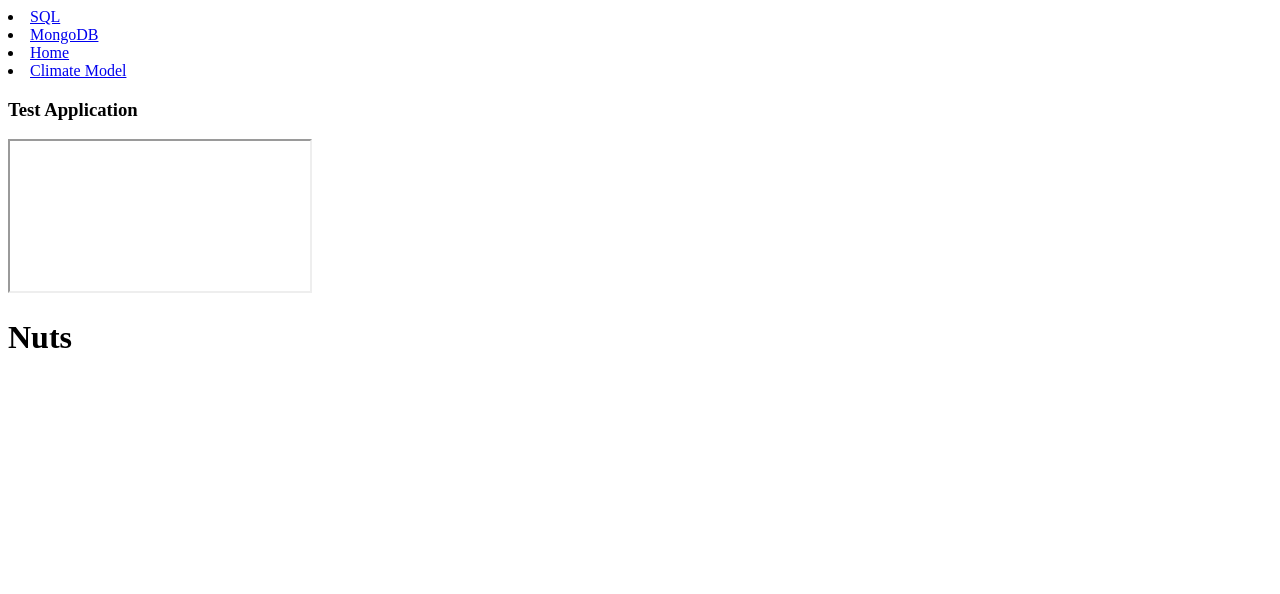
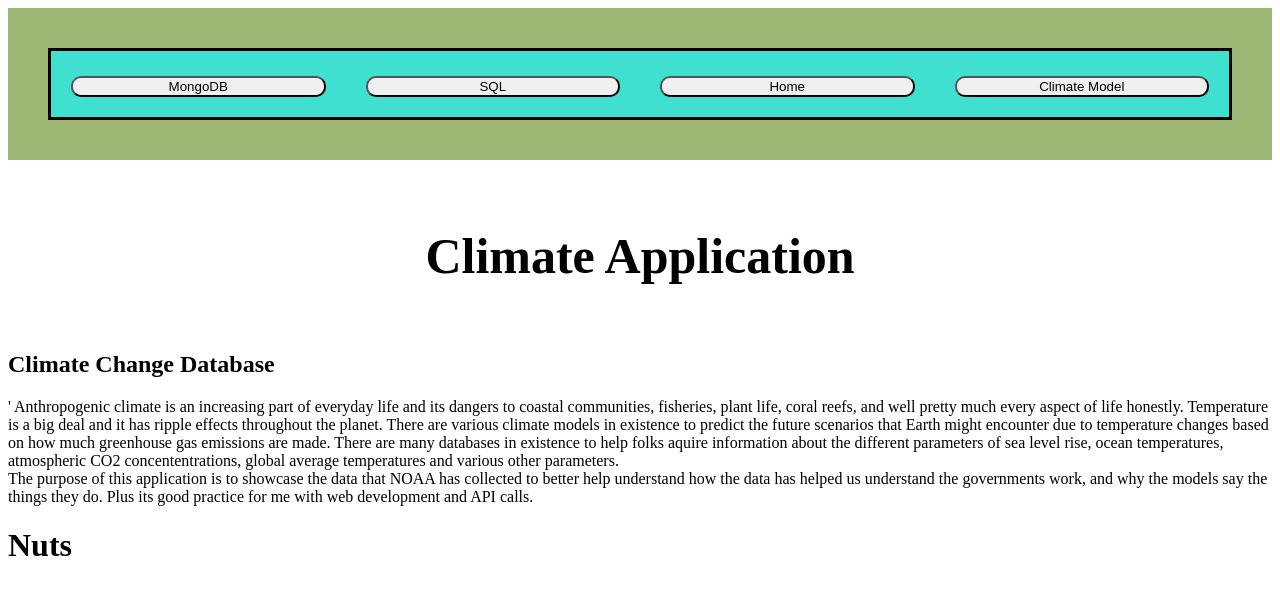
Before and after one commit to ianhnizdo/TestApplication, a React app: page / in a window 1280 px wide. Shown: the top 594 px of the page. Built offline with nearby package versions, Linux system fonts and the light colour scheme.

Commit message:
Got styling working.

```diff
--- a/client/ClimateModels.jsx
+++ b/client/ClimateModels.jsx
@@ -1,7 +1,11 @@
-import React from 'react';
+import React from "react";
 
-function ClimateModels(){
-
+function ClimateModels() {
+  return (
+    <section>
+      <h2>ClimateModels</h2>
+    </section>
+  );
 }
 
 export default ClimateModels;
--- a/client/Homepage.jsx
+++ b/client/Homepage.jsx
@@ -1,13 +1,34 @@
 import React from "react";
 import Nav from "./Nav";
+// import "./styles.scss";
 
 function Homepage() {
   return (
-    <section>
+    <section className="Homepage">
       <Nav />
-      <h1>Test Application</h1>
-
-      <iframe width="" height="" src=""></iframe>
+      <section className="Homepage-Container">
+      <h1 className="Homepage-title">Climate Application</h1>
+        <h2>Climate Change Database</h2>
+        <p className="Purpose">
+          ' Anthropogenic climate is an increasing part of everyday life and its
+          dangers to coastal communities, fisheries, plant life, coral reefs,
+          and well pretty much every aspect of life honestly. Temperature is a
+          big deal and it has ripple effects throughout the planet. There are
+          various climate models in existence to predict the future scenarios
+          that Earth might encounter due to temperature changes based on how
+          much greenhouse gas emissions are made. There are many databases in
+          existence to help folks aquire information about the different
+          parameters of sea level rise, ocean temperatures, atmospheric CO2
+          concententrations, global average temperatures and various other
+          parameters.
+          <br />
+          The purpose of this application is to showcase the data that NOAA has
+          collected to better help understand how the data has helped us
+          understand the governments work, and why the models say the things
+          they do. Plus its good practice for me with web development and API
+          calls.
+        </p>
+      </section>
     </section>
   );
 }
--- a/client/Nav.jsx
+++ b/client/Nav.jsx
@@ -3,23 +3,31 @@ import { Link } from "react-router-dom";
 
 function Nav() {
   return (
-    <section>
-      <nav>
-        <li>
-          <Link to={"/mongodb"}>SQL</Link>
+    <section className="Nav-Bar-Container">
+      <nav className="Nav-Bar">
+        <li className="Nav-Link">
+          <Link to={"/mongodb"}>
+            <button className="Nav-Button">MongoDB</button>
+          </Link>
         </li>
-        <li>
-          <Link to={"/SQL"}>MongoDB</Link>
+        <li className="Nav-Link">
+          <Link to={"/SQL"}>
+            <button className="Nav-Button">SQL</button>
+          </Link>
         </li>
-        <li>
-          <Link to={"/"}>Home</Link>
+        <li className="Nav-Link">
+          <Link to={"/"}>
+            <button className="Nav-Button">Home</button>
+          </Link>
         </li>
-        <li>
-          <Link to={"/ClimateModels"}>Climate Model</Link>
+        <li className="Nav-Link">
+          <Link to={"/ClimateModels"}>
+            <button className="Nav-Button">Climate Model</button>
+          </Link>
         </li>
       </nav>
     </section>
   );
-};
+}
 
 export default Nav;
--- a/client/index.jsx
+++ b/client/index.jsx
@@ -7,6 +7,7 @@ import Homepage from "./Homepage";
 import MongoDB from "./MongoDB";
 import SQL from "./SQL";
 import ClimateModels from "./ClimateModels";
+import "./styles.scss";
 
 const router = createBrowserRouter([
   {
@@ -23,8 +24,8 @@ const router = createBrowserRouter([
   },
   {
     path: "/ClimateModels",
-    element: <ClimateModels />
-  }
+    element: <ClimateModels />,
+  },
 ]);
 
 ReactDOM.createRoot(document.getElementById("root")).render(
--- a/client/styles.scss
+++ b/client/styles.scss
@@ -0,0 +1,53 @@
+* {
+  box-sizing: border-box;
+}
+
+.Nav-Bar-Container {
+  background-color: rgb(157, 183, 117);
+  //   border: solid;
+  padding: 10px;
+  //   height: 100%;
+  .Nav-Bar {
+    border: solid;
+    display: flex;
+    margin: 30px;
+    // width: 75%;
+    // height: 90%;
+    flex-direction: row;
+    justify-content: space-around;
+    font-family: "Gill Sans", "Gill Sans MT", Calibri, "Trebuchet MS",
+      sans-serif;
+    font-size: 20px;
+    background-color: turquoise;
+    .Nav-Link {
+      //   border: solid;
+      list-style-type: none;
+      border-radius: 10px;
+      padding: 10px;
+      margin: 10px;
+      width: 50%;
+      height: 100%;
+      //   size: 50px;
+      .Nav-Button {
+        border-radius: 10px;
+        width: 100%;
+        height: 100%;
+      }
+    }
+  }
+}
+
+.Nav-Link:hover,
+.Nav-Button:hover {
+  background-color: aquamarine;
+}
+
+.Homepage-Container {
+  // background-image:
+  .Homepage-title {
+    text-align: center;
+    font-size: 50px;
+    font-family: "Times New Roman", Times, serif;
+    // background-color: rgb(149, 255, 0);
+  }
+}
--- a/package.json
+++ b/package.json
@@ -15,6 +15,7 @@
   "dependencies": {
     "body-parser": "^1.20.2",
     "cors": "^2.8.5",
+    "css-loader": "^6.7.3",
     "express": "^4.18.2",
     "html-webpack-plugin": "^5.5.0",
     "nodemon": "^2.0.22",
@@ -28,6 +29,9 @@
     "@babel/preset-env": "^7.21.4",
     "@babel/preset-react": "^7.18.6",
     "babel-loader": "^9.1.2",
+    "node-sass": "^8.0.0",
+    "sass-loader": "^13.2.2",
+    "style-loader": "^3.3.2",
     "webpack": "^5.77.0",
     "webpack-cli": "^5.0.1",
     "webpack-dev-server": "^4.13.1"
--- a/public/index.html
+++ b/public/index.html
@@ -10,5 +10,5 @@
     <section id="root"></section>
     <h1>Nuts</h1>
   </body>
-  <script src="dist/bundle.js"></script>
+  <script src="./dist/bundle.js"></script>
 </html>
--- a/webpack.config.js
+++ b/webpack.config.js
@@ -1,5 +1,6 @@
 const path = require("path");
 const HtmlWebpackPlugin = require("html-webpack-plugin");
+const sassLoader = require("sass-loader");
 
 module.exports = {
   entry: path.resolve(__dirname, "./client/index.jsx"),
@@ -12,6 +13,9 @@ module.exports = {
       template: "public/index.html",
     }),
   ],
+  resolveLoader: {
+    modules: ["node_modules"],
+  },
   devServer: {
     static: path.resolve(__dirname, "./public"),
   },
```
Also changed, not shown: 1 other file (tests, documents, lock files or other folders).
